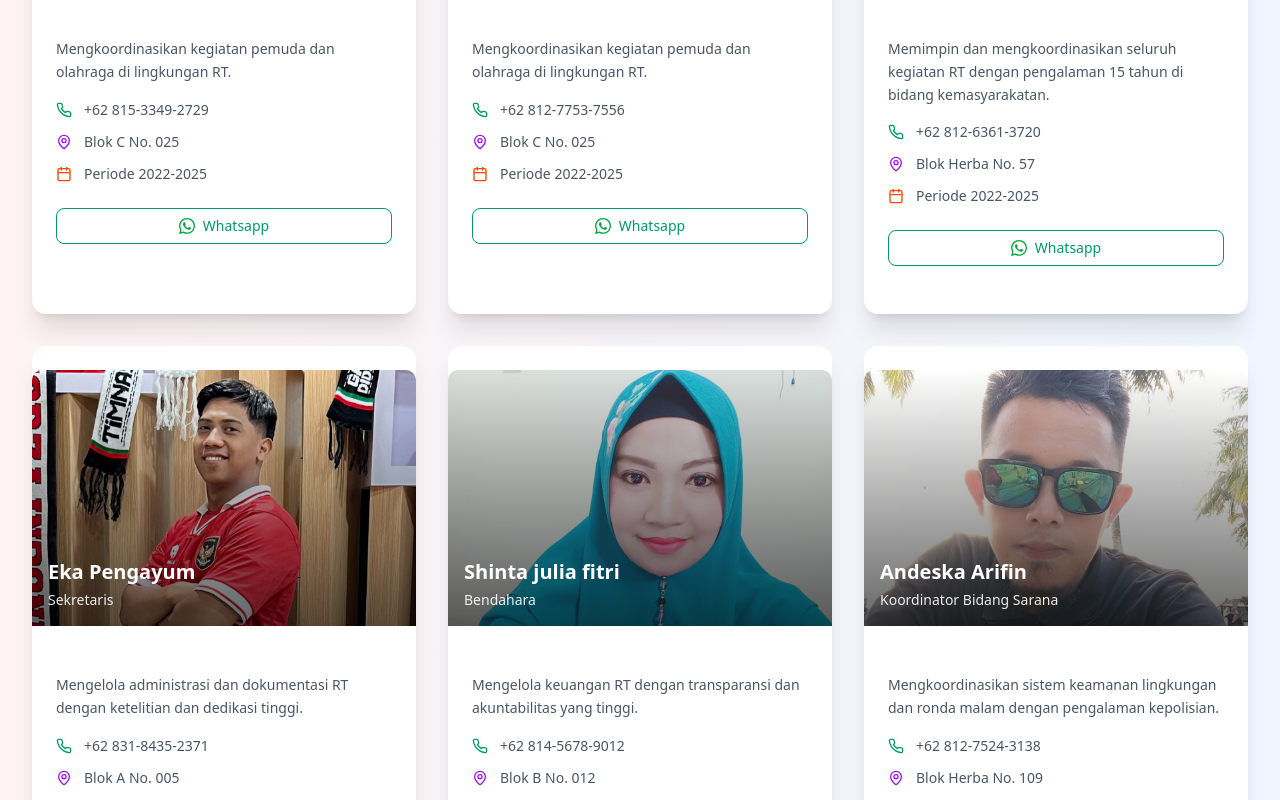
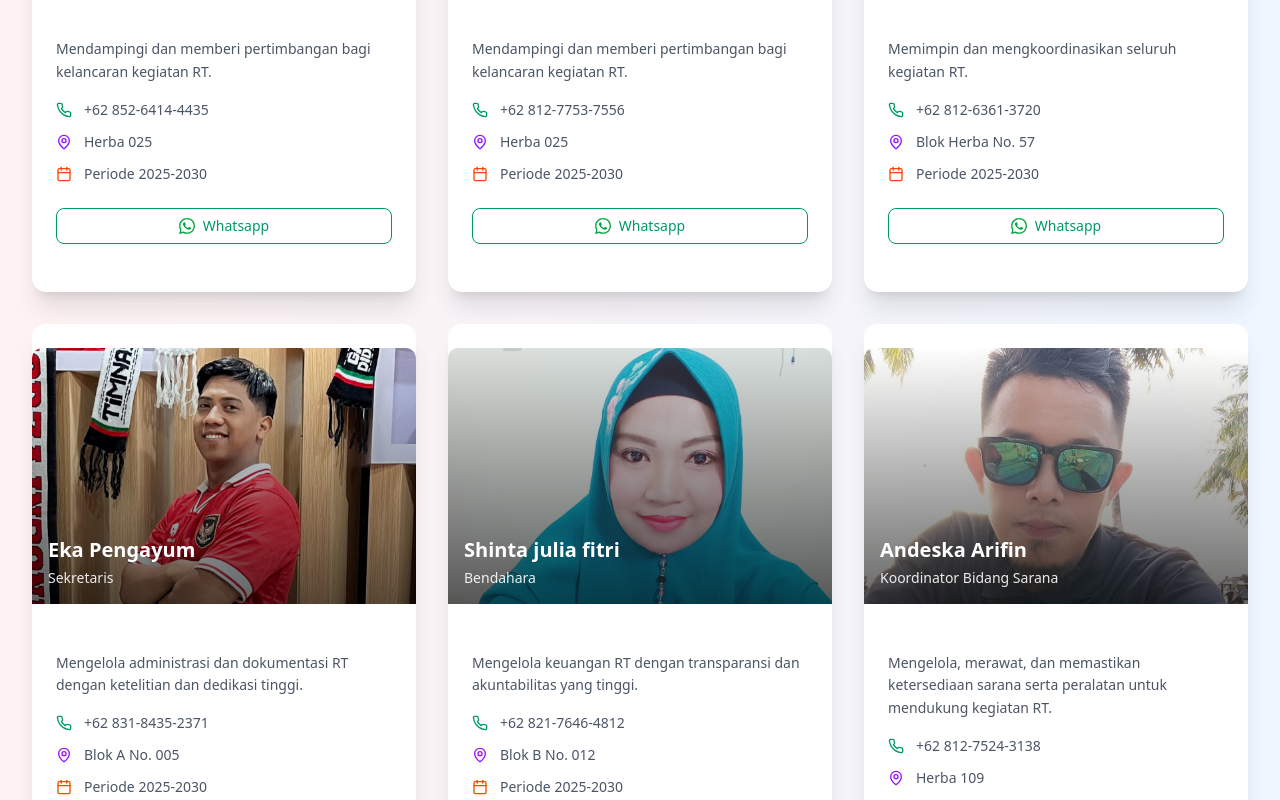
Before and after one commit to mariwi1503/blok-herba, a Next.js app: page /pengurus in a window 1280 px wide. Shown: the part 620-1420 px from the top of the page. Built offline with nearby package versions, Linux system fonts and the light colour scheme.

Commit message:
update tugas setiap seksi dan bidang

```diff
--- a/app/pengurus/page.tsx
+++ b/app/pengurus/page.tsx
@@ -42,12 +42,12 @@ export default function PengurusPage() {
     {
       name: "Bpk. Kismardi",
       position: "Penasehat",
-      phone: "+62 815-3349-2729",
+      phone: "+62 852-6414-4435",
       // email: "andi@rtherba.com",
-      address: "Blok C No. 025",
-      period: "2022-2025",
+      address: "Herba 025",
+      period: "2025-2030",
       description:
-        "Mengkoordinasikan kegiatan pemuda dan olahraga di lingkungan RT.",
+        "Mendampingi dan memberi pertimbangan bagi kelancaran kegiatan RT.",
       image: "/images/kis.jpg",
     },
     {
@@ -55,10 +55,10 @@ export default function PengurusPage() {
       position: "Penasehat",
       phone: "+62 812-7753-7556",
       // email: "andi@rtherba.com",
-      address: "Blok C No. 025",
-      period: "2022-2025",
+      address: "Herba 025",
+      period: "2025-2030",
       description:
-        "Mengkoordinasikan kegiatan pemuda dan olahraga di lingkungan RT.",
+        "Mendampingi dan memberi pertimbangan bagi kelancaran kegiatan RT.",
       image: "/placeholder-nybna.png",
     },
     {
@@ -66,9 +66,9 @@ export default function PengurusPage() {
       position: "Ketua RT",
       phone: "+62 812-6361-3720",
       address: "Blok Herba No. 57",
-      period: "2022-2025",
+      period: "2025-2030",
       description:
-        "Memimpin dan mengkoordinasikan seluruh kegiatan RT dengan pengalaman 15 tahun di bidang kemasyarakatan.",
+        "Memimpin dan mengkoordinasikan seluruh kegiatan RT.",
       image: "/images/rt.jpg",
     },
 
@@ -77,7 +77,7 @@ export default function PengurusPage() {
       position: "Sekretaris",
       phone: "+62 831-8435-2371",
       address: "Blok A No. 005",
-      period: "2022-2025",
+      period: "2025-2030",
       description:
         "Mengelola administrasi dan dokumentasi RT dengan ketelitian dan dedikasi tinggi.",
       image: "/images/eka.jpg",
@@ -85,10 +85,10 @@ export default function PengurusPage() {
     {
       name: "Shinta julia fitri",
       position: "Bendahara",
-      phone: "+62 814-5678-9012",
+      phone: "+62 821-7646-4812",
       // email: "ahmad@rtherba.com",
       address: "Blok B No. 012",
-      period: "2022-2025",
+      period: "2025-2030",
       description:
         "Mengelola keuangan RT dengan transparansi dan akuntabilitas yang tinggi.",
       image: "/images/shinta.jpg",
@@ -98,10 +98,10 @@ export default function PengurusPage() {
       position: "Koordinator Bidang Sarana",
       phone: "+62 812-7524-3138",
       // email: "joko@rtherba.com",
-      address: "Blok Herba No. 109",
-      period: "2022-2025",
+      address: "Herba 109",
+      period: "2025-2030",
       description:
-        "Mengkoordinasikan sistem keamanan lingkungan dan ronda malam dengan pengalaman kepolisian.",
+        "Mengelola, merawat, dan memastikan ketersediaan sarana serta peralatan untuk mendukung kegiatan RT.",
       image: "/images/andes.jpg",
     },
     {
@@ -109,10 +109,10 @@ export default function PengurusPage() {
       position: "Bidang Sarana",
       phone: "+62 812-6821-6760",
       // email: "andi@rtherba.com",
-      address: "Blok C No. 025",
-      period: "2022-2025",
+      address: "Herba 025",
+      period: "2025-2030",
       description:
-        "Mengkoordinasikan kegiatan pemuda dan olahraga di lingkungan RT.",
+        "Mengelola, merawat, dan memastikan ketersediaan sarana serta peralatan untuk mendukung kegiatan RT.",
       image: "/images/nur.jpg",
     },
     {
@@ -120,10 +120,10 @@ export default function PengurusPage() {
       position: "Bidang Sarana",
       phone: "+62 812-6821-6760",
       // email: "andi@rtherba.com",
-      address: "Blok C No. 025",
-      period: "2022-2025",
+      address: "Herba 025",
+      period: "2025-2030",
       description:
-        "Mengkoordinasikan kegiatan pemuda dan olahraga di lingkungan RT.",
+        "Mengelola, merawat, dan memastikan ketersediaan sarana serta peralatan untuk mendukung kegiatan RT.",
       image: "/placeholder-nybna.png",
     },
     {
@@ -132,9 +132,9 @@ export default function PengurusPage() {
       phone: "+62 812-7515-5988",
       // email: "ratna@rtherba.com",
       address: "Blok A No. 008",
-      period: "2022-2025",
+      period: "2025-2030",
       description:
-        "Mengelola program kesehatan warga dan koordinasi dengan puskesmas setempat.",
+        "Mengatur, menyiapkan, dan memastikan kebutuhan konsumsi terpenuhi dalam setiap kegiatan RT.",
       image: "/images/leni.jpg",
     },
     {
@@ -142,10 +142,10 @@ export default function PengurusPage() {
       position: "Koordinator Pemuda dan Olahraga",
       phone: "+62 815-3349-2729",
       // email: "andi@rtherba.com",
-      address: "Blok C No. 025",
-      period: "2022-2025",
+      address: "Herba 025",
+      period: "2025-2030",
       description:
-        "Mengkoordinasikan kegiatan pemuda dan olahraga di lingkungan RT.",
+        "Mengkoordinir kegiatan olahraga serta membina kreativitas, semangat, dan peran aktif pemuda dalam kegiatan RT.",
       image: "/images/ragil.jpg",
     },
     {
@@ -153,10 +153,10 @@ export default function PengurusPage() {
       position: "Pemuda dan Olahraga",
       phone: "+62 853-3871-4313",
       // email: "andi@rtherba.com",
-      address: "Blok C No. 025",
-      period: "2022-2025",
+      address: "Herba 025",
+      period: "2025-2030",
       description:
-        "Mengkoordinasikan kegiatan pemuda dan olahraga di lingkungan RT.",
+        "Mengkoordinir kegiatan olahraga serta membina kreativitas, semangat, dan peran aktif pemuda dalam kegiatan RT.",
       image: "/images/ary.jpg",
     },
     {
@@ -164,10 +164,10 @@ export default function PengurusPage() {
       position: "Koordinator Humas",
       phone: "+62 815-3349-2729",
       // email: "andi@rtherba.com",
-      address: "Blok C No. 025",
-      period: "2022-2025",
+      address: "Herba 025",
+      period: "2025-2030",
       description:
-        "Mengkoordinasikan kegiatan pemuda dan olahraga di lingkungan RT.",
+        "Menjalin komunikasi, menyebarkan informasi, dan menjadi penghubung antara pengurus RT dengan warga maupun pihak luar.",
       image: "/images/ondra.jpg",
     },
     {
@@ -175,10 +175,10 @@ export default function PengurusPage() {
       position: "Humas",
       phone: "+62 813-7331-8342",
       // email: "andi@rtherba.com",
-      address: "Blok C No. 025",
-      period: "2022-2025",
+      address: "Herba 025",
+      period: "2025-2030",
       description:
-        "Mengkoordinasikan kegiatan pemuda dan olahraga di lingkungan RT.",
+        "Menjalin komunikasi, menyebarkan informasi, dan menjadi penghubung antara pengurus RT dengan warga maupun pihak luar.",
       image: "/images/ruli.jpg",
     },
     {
@@ -186,10 +186,10 @@ export default function PengurusPage() {
       position: "Humas",
       phone: "+62 813-7331-8342",
       // email: "andi@rtherba.com",
-      address: "Blok C No. 025",
-      period: "2022-2025",
+      address: "Herba 025",
+      period: "2025-2030",
       description:
-        "Mengkoordinasikan kegiatan pemuda dan olahraga di lingkungan RT.",
+        "Menjalin komunikasi, menyebarkan informasi, dan menjadi penghubung antara pengurus RT dengan warga maupun pihak luar.",
       image: "/placeholder-nybna.png",
     },
     {
@@ -197,20 +197,20 @@ export default function PengurusPage() {
       position: "Humas",
       phone: "+62 813-7331-8342",
       // email: "andi@rtherba.com",
-      address: "Blok C No. 025",
-      period: "2022-2025",
+      address: "Herba 025",
+      period: "2025-2030",
       description:
-        "Mengkoordinasikan kegiatan pemuda dan olahraga di lingkungan RT.",
+        "Menjalin komunikasi, menyebarkan informasi, dan menjadi penghubung antara pengurus RT dengan warga maupun pihak luar.",
       image: "/placeholder-nybna.png",
     },{
       name: "Cak Gucir",
       position: "Humas",
       phone: "+62 819-9089-5797",
       // email: "andi@rtherba.com",
-      address: "Blok C No. 025",
-      period: "2022-2025",
+      address: "Herba 025",
+      period: "2025-2030",
       description:
-        "Mengkoordinasikan kegiatan pemuda dan olahraga di lingkungan RT.",
+        "Menjalin komunikasi, menyebarkan informasi, dan menjadi penghubung antara pengurus RT dengan warga maupun pihak luar.",
       image:  "/images/gucir.jpg",
     },
     {
@@ -218,10 +218,10 @@ export default function PengurusPage() {
       position: "Koordinator Keagamaan",
       phone: "+62 815-3349-2729",
       // email: "andi@rtherba.com",
-      address: "Blok C No. 025",
-      period: "2022-2025",
+      address: "Herba 025",
+      period: "2025-2030",
       description:
-        "Mengkoordinasikan kegiatan pemuda dan olahraga di lingkungan RT.",
+        "Mengkoordinir kegiatan keagamaan serta mendorong peningkatan iman, takwa, dan kerukunan warga di lingkungan RT.",
       image: "/images/rufi.jpg",
     },
     {
@@ -230,9 +230,9 @@ export default function PengurusPage() {
       phone: "0814-5678-9012",
       // email: "ahmad@rtherba.com",
       address: "Blok B No. 012",
-      period: "2022-2025",
+      period: "2025-2030",
       description:
-        "Mengelola keuangan RT dengan transparansi dan akuntabilitas yang tinggi.",
+        "Mengkoordinir kegiatan keagamaan serta mendorong peningkatan iman, takwa, dan kerukunan warga di lingkungan RT.",
       image: "/images/andi.jpg",
     },
     {
@@ -240,10 +240,10 @@ export default function PengurusPage() {
       position: "Koordinator Keamanan",
       phone: "+62 813-7331-8342",
       // email: "andi@rtherba.com",
-      address: "Blok C No. 025",
-      period: "2022-2025",
+      address: "Herba 025",
+      period: "2025-2030",
       description:
-        "Mengkoordinasikan kegiatan pemuda dan olahraga di lingkungan RT.",
+        "Mengatur, menjaga, dan meningkatkan keamanan serta ketertiban lingkungan RT bersama warga.",
       image: "/placeholder-nybna.png",
     },
   ];
```
